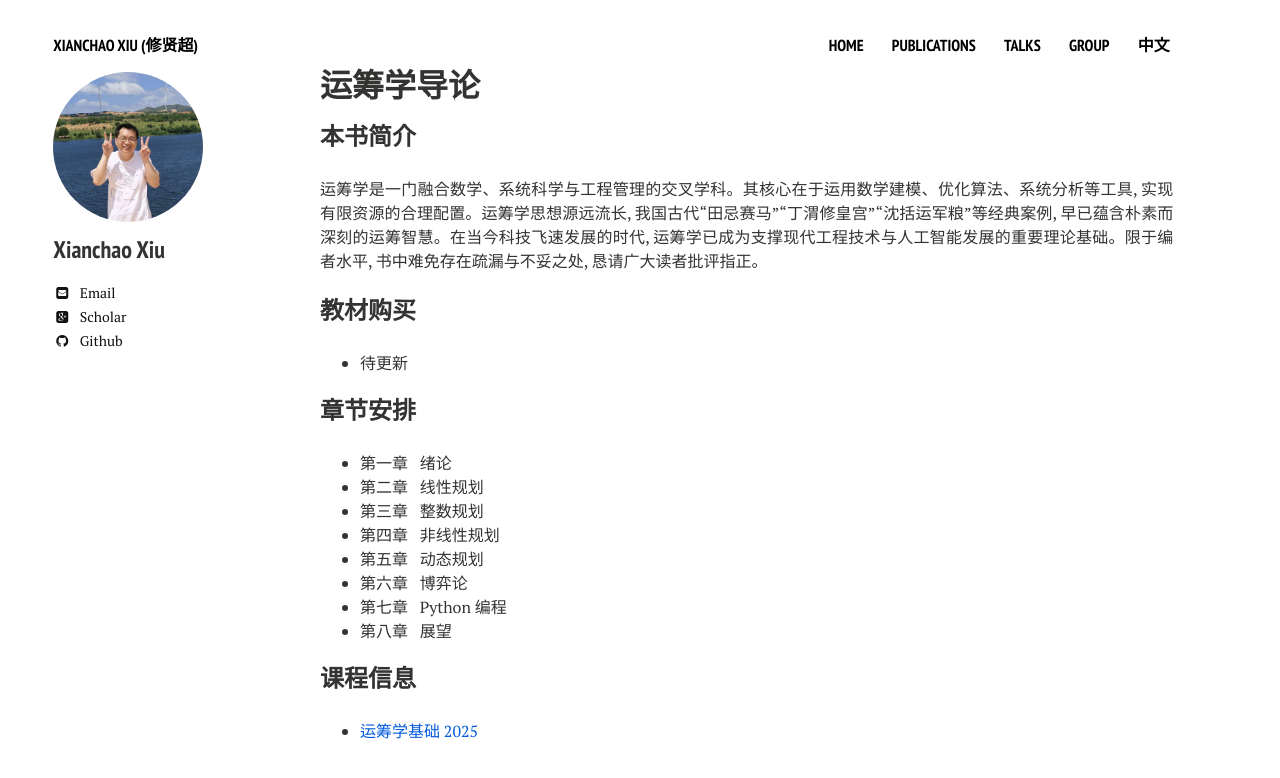
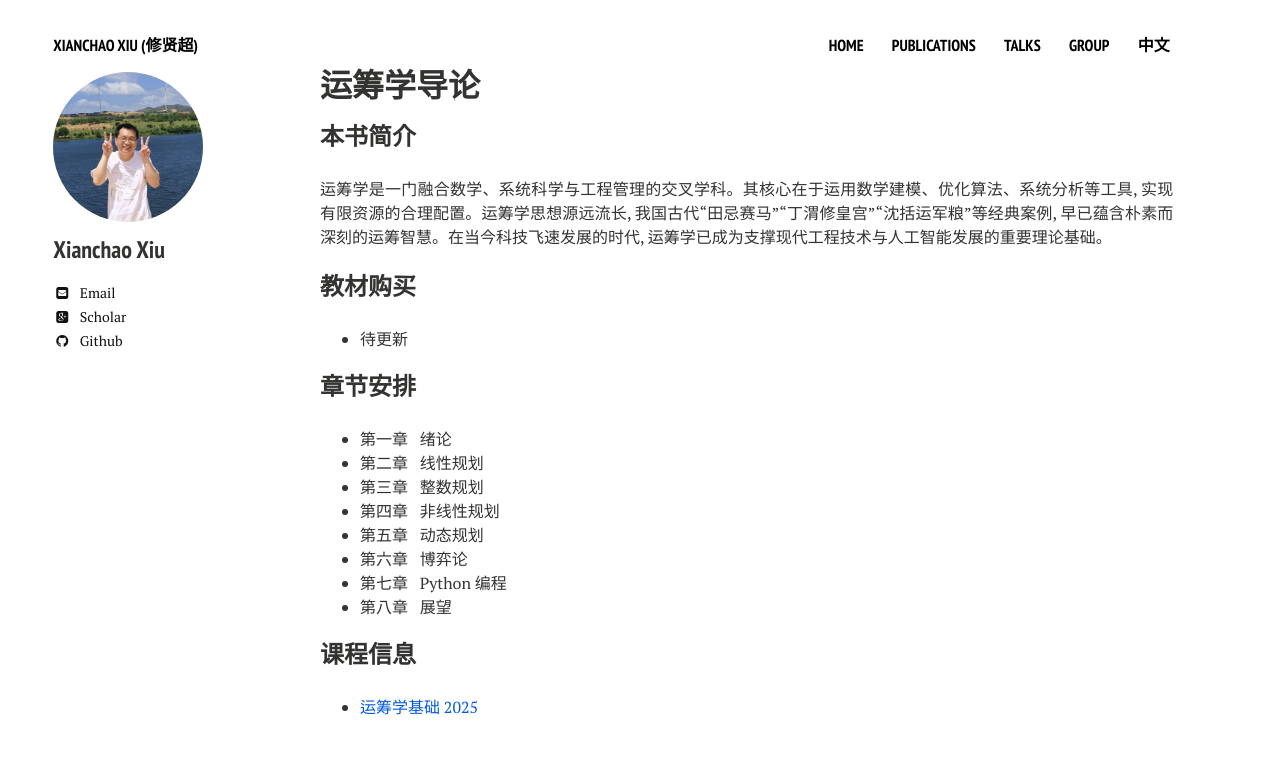
Before and after one commit to xianchaoxiu/xianchaoxiu.github.io, a Jekyll site: the page built from chinese/course/OR/index.md, in a window 1280 px wide. Shown: the top 778 px of the page. Built offline with Jekyll 4.4.1, drawn with Linux system fonts in a browser that asks for light colours; nearby versions of some CDN libraries.

Commit message:
Update index.md

```diff
--- a/chinese/course/OR/index.md
+++ b/chinese/course/OR/index.md
@@ -7,7 +7,7 @@ share: false
 
 
 ### 本书简介
-运筹学是一门融合数学、系统科学与工程管理的交叉学科。其核心在于运用数学建模、优化算法、系统分析等工具, 实现有限资源的合理配置。运筹学思想源远流长, 我国古代“田忌赛马”“丁渭修皇宫”“沈括运军粮”等经典案例, 早已蕴含朴素而深刻的运筹智慧。在当今科技飞速发展的时代, 运筹学已成为支撑现代工程技术与人工智能发展的重要理论基础。限于编者水平, 书中难免存在疏漏与不妥之处, 恳请广大读者批评指正。
+运筹学是一门融合数学、系统科学与工程管理的交叉学科。其核心在于运用数学建模、优化算法、系统分析等工具, 实现有限资源的合理配置。运筹学思想源远流长, 我国古代“田忌赛马”“丁渭修皇宫”“沈括运军粮”等经典案例, 早已蕴含朴素而深刻的运筹智慧。在当今科技飞速发展的时代, 运筹学已成为支撑现代工程技术与人工智能发展的重要理论基础。
 
 
 ### 教材购买
```
